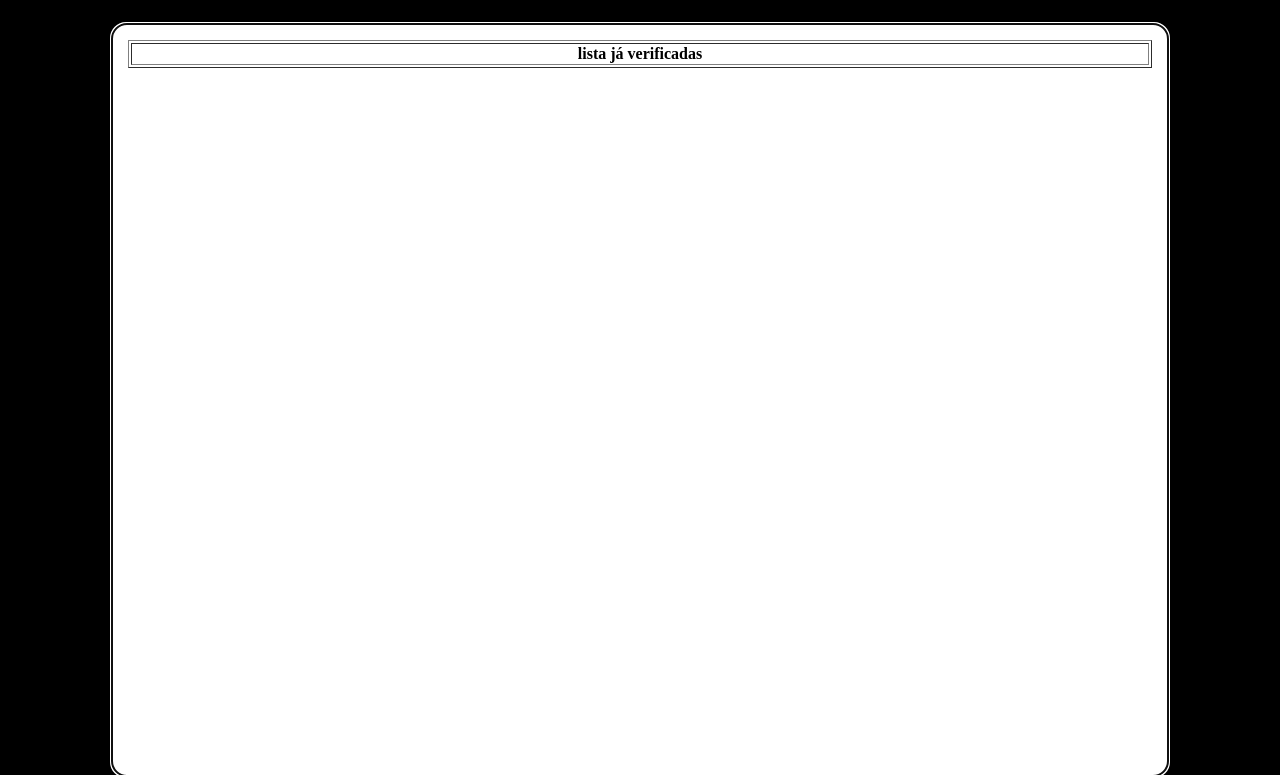
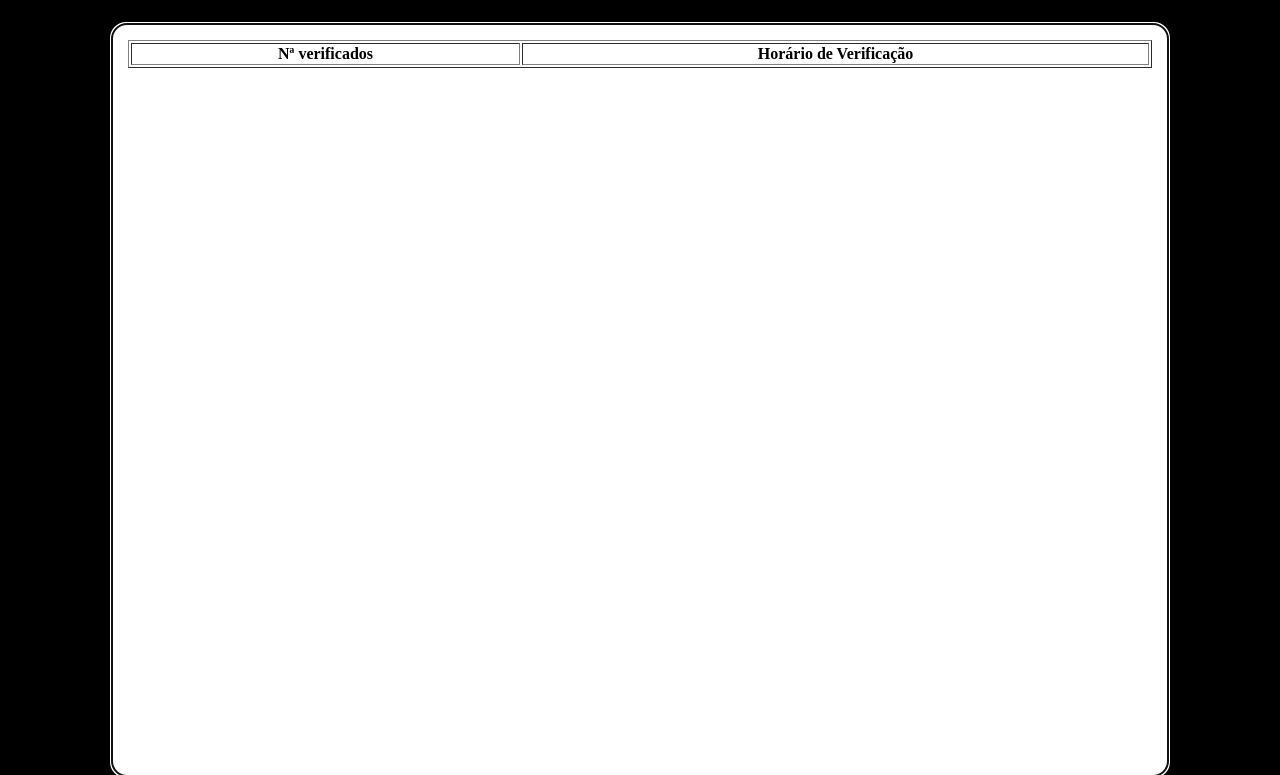
Before and after one commit to sivanildooliveira/atenticador1, a Flask app: page / in a window 1280 px wide, after a click on "Ver Lista". Shown: the top 775 px of the page. Run offline with Flask 2, Linux system fonts and the light colour scheme; lists and menus that the app fills with data are empty.

Commit message:
Update home.html

```diff
--- a/MyApp/templates/home.html
+++ b/MyApp/templates/home.html
@@ -118,7 +118,9 @@
   <dialog id="listaDeNumeros">
     <table border="1">
       <thead>
-        <th>lista já verificadas</th>
+        <th>Nª verificados</th>
+
+        <th>Horário de Verificação</th>
       </thead>
       <tbody>
       </tbody>
@@ -178,7 +180,7 @@
           list.innerHTML = ''
           let l = resp.lista
           l.forEach((v)=>{
-            list.innerHTML += `<tr><td>${v[0]}</td></tr>`
+            list.innerHTML += `<tr><td>${v[0]}</td><td>${v[1]}</td></tr>`
           })
         }
       })
```
